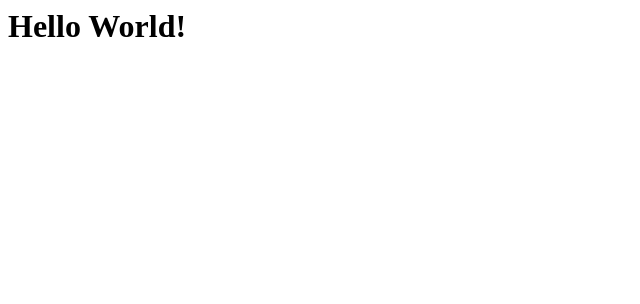
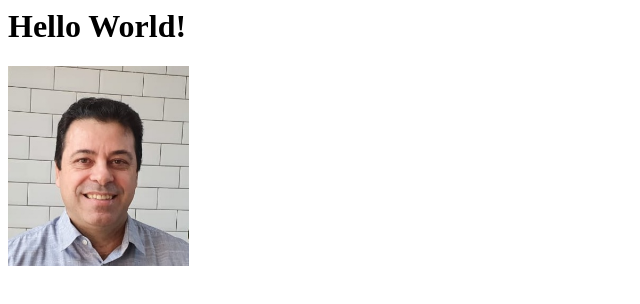
Before and after one commit to cjfurlan/cjfurlan.github.io, a plain HTML site: page index.html in a window 1280 px wide. Shown: the whole page, without its empty margins (0-640 px from the left). Drawn offline with Linux system fonts and the light colour scheme.

Commit message:
add image

```diff
--- a/index.html
+++ b/index.html
@@ -1,4 +1,6 @@
 <html>
     <h1>Hello World!</h1>
-
+<div>
+    <img src="foto.jpeg" height="200">
+</div>
     </html>
```
Also changed, not shown: foto.jpeg (added).
